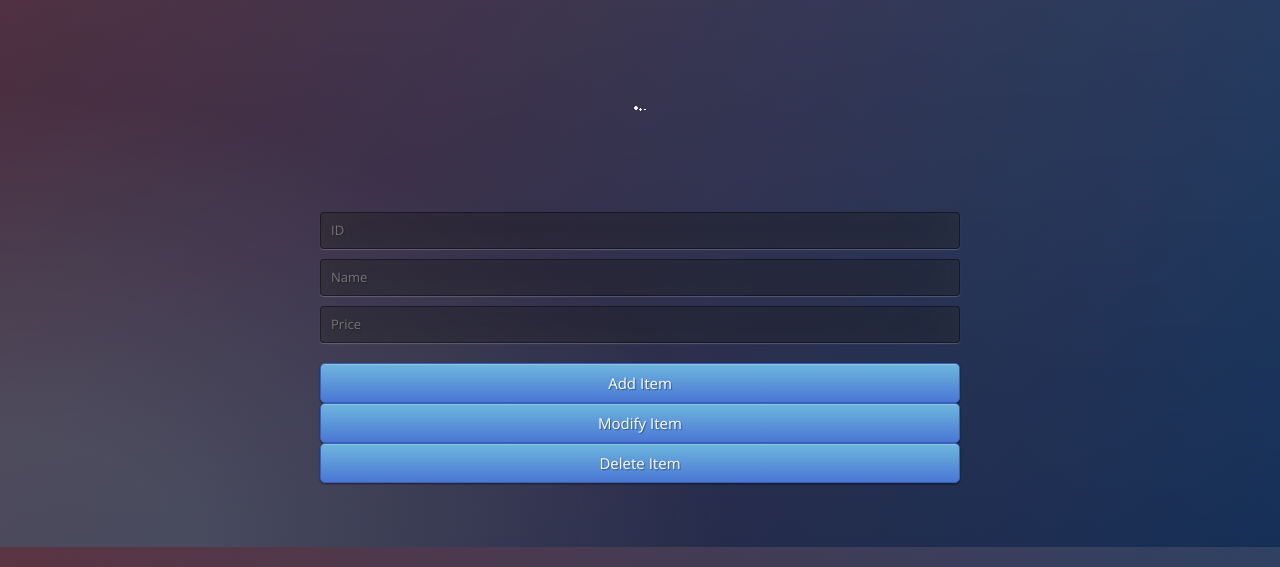
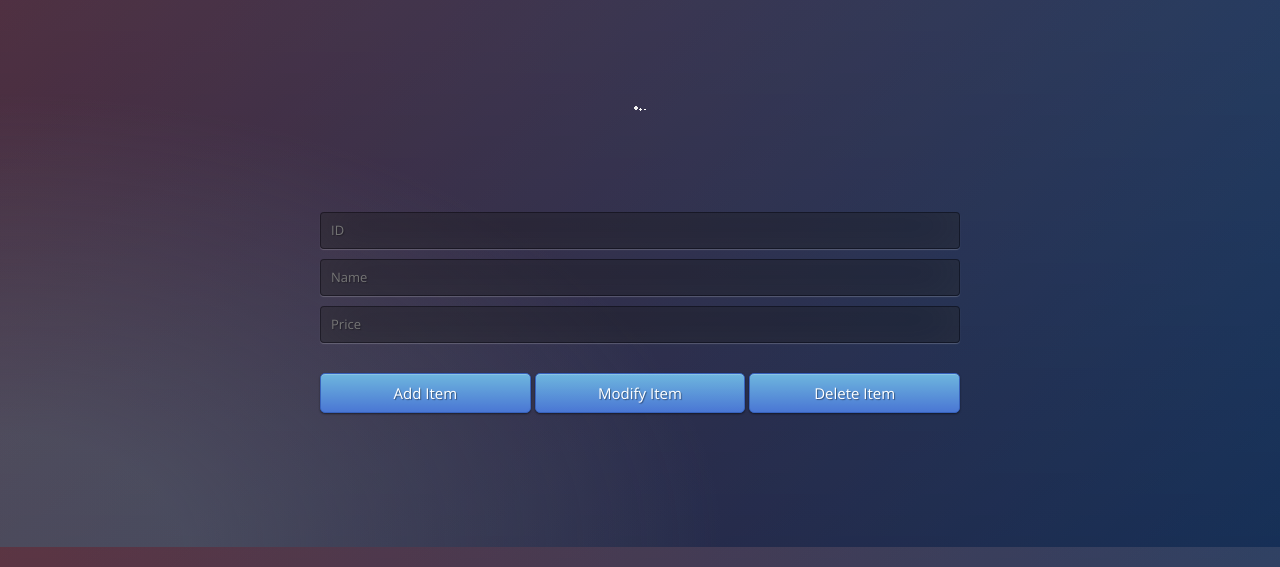
Before and after one commit to nashmia-riaz/RateListPakistan, a plain HTML site: page pages/addItems.html in a window 1280 px wide. Shown: the part 253-820 px from the top of the page. Drawn offline with nearby package versions, Linux system fonts and the light colour scheme; no server answers.

Commit message:
finishing touches added

```diff
--- a/css/style.css
+++ b/css/style.css
@@ -142,3 +142,8 @@ td{
 	margin: 20px auto;
 
 }*/
+#addItemButton, #modifyItemButton, #deleteItemButton{
+	display: inline;
+	width: 32.9%;
+	margin-top: 10px;
+}
--- a/js/script.js
+++ b/js/script.js
@@ -32,8 +32,10 @@ $(function(){
             window.location.replace("pages/adminHome.html");
           }
         }
+        else{
+          $("#error").text("Wrong username/password entered");
+        }
       }
-      $("#error").text("Wrong username/password entered");
     });
   });
 
--- a/pages/addItems.html
+++ b/pages/addItems.html
@@ -2,7 +2,7 @@
 <html >
 <head>
   <meta charset="UTF-8">
-  <title>Login Form</title>
+  <title>Add Items</title>
 
   <link rel="stylesheet" href="https://cdnjs.cloudflare.com/ajax/libs/normalize/5.0.0/normalize.min.css">
 	<link rel="stylesheet" href="../css/style.css">
@@ -31,11 +31,10 @@
     </form>
 
     <div id="error"></div>
-    <button type="button" id="addItemButton" class="btn btn-primary btn-block btn-large">Add Item</button>
-    <button type="button" id="modifyItemButton" class="btn btn-primary btn-block btn-large">Modify Item</button>
-    <button type="button" id="deleteItemButton" class="btn btn-primary btn-block btn-large">Delete Item</button>
-
-  </div>
+      <button type="button" id="addItemButton" class="btn btn-primary btn-block btn-large">Add Item</button>
+      <button type="button" id="modifyItemButton" class="btn btn-primary btn-block btn-large">Modify Item</button>
+      <button type="button" id="deleteItemButton" class="btn btn-primary btn-block btn-large">Delete Item</button>
+    </div>
 
     <script src="../js/index.js"></script>
 
```
Also changed, not shown: index.html (+1 -1 lines), pages/adminHome.html (+1 -1 lines), pages/viewComplaints.html (+1 -1 lines).
